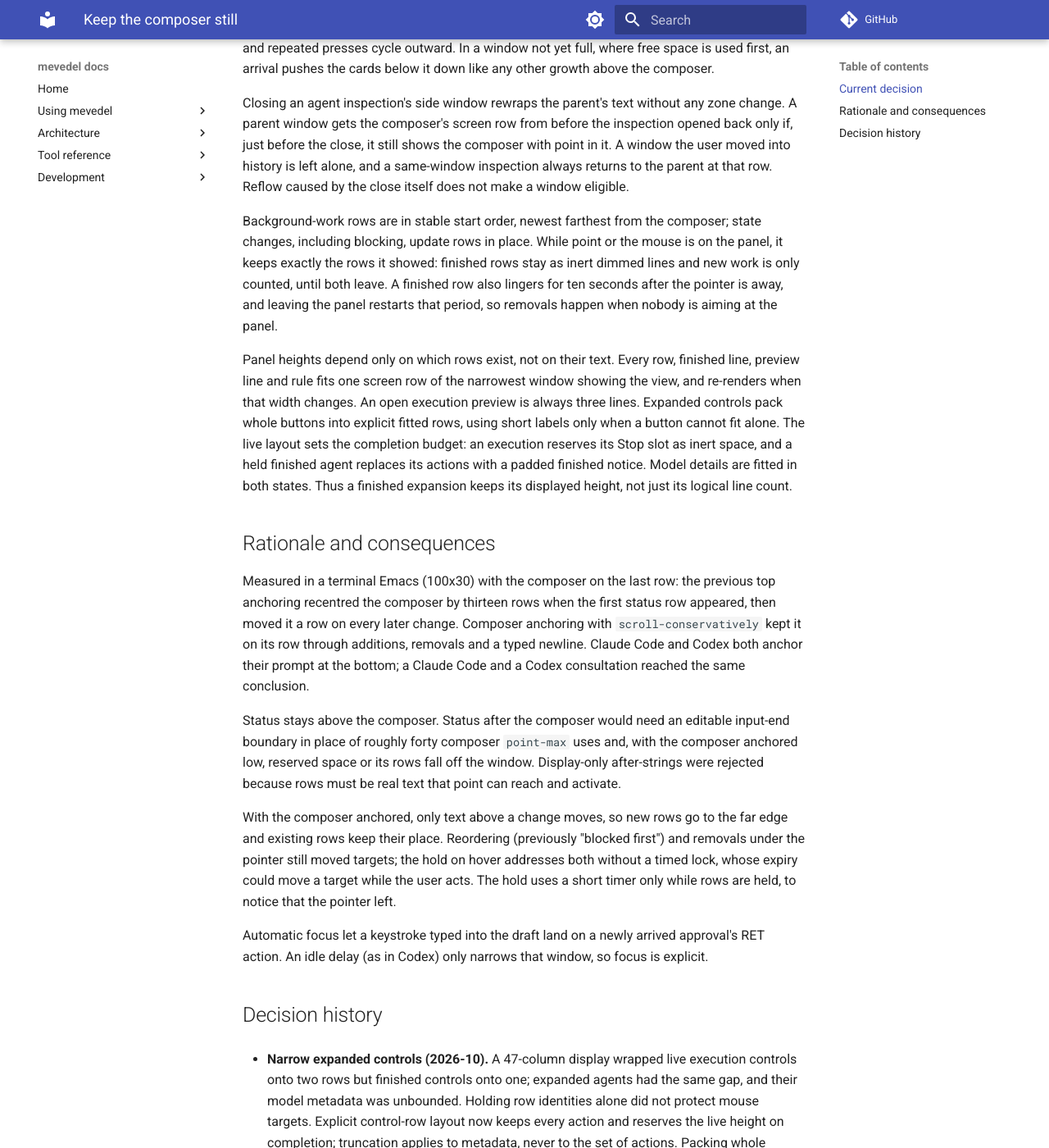
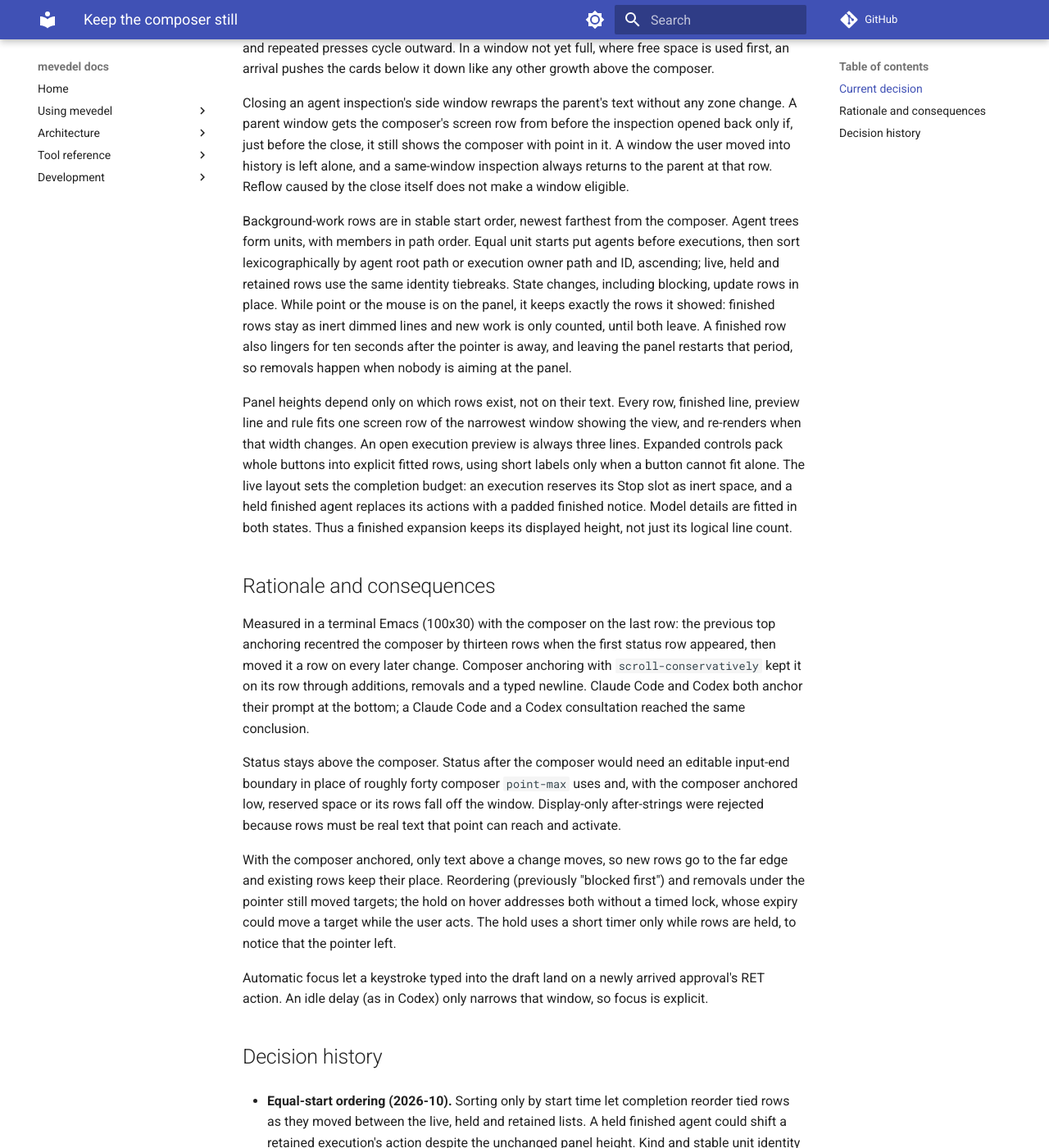
Before and after one commit to FrauH0lle/mevedel, an MkDocs documentation site: the page built from docs/adr/0126-keep-the-composer-still.md, in a window 1280 px wide and 1400 px high, scrolled down 1108 px. Shown: the whole window at 82% size. Built offline with MkDocs 1.6.1 and Material for MkDocs 9.7.7, drawn with Linux system fonts in a browser that asks for light colours; comment, search, counter and statistics services are not loaded; some of the changed text lies outside the part shown.

Commit message:
fix(view): Keep equal-start background rows in stable order
Completion changes collection order as rows move between live, held and retained lists. Break equal unit starts by kind and stable identity so actions stay on the same row.

* mevedel-view-execution.el (mevedel-view-execution--ordered): Keep the unit key while sorting; break ties by agent root path or execution owner and ID. Correct the module ordering commentary.

* test/test-mevedel-view-execution.el (mevedel-view-execution-fragment, mevedel-view-execution--ordered): Cover permuted equal starts, disappearing roots and held/retained completion without moving actions or altering a multiline draft.

* docs/view.md, docs/adr/0126-keep-the-composer-still.md: Document deterministic equal-start ordering and its rationale.

Validation: both added regressions fail against baseline. Four-file Eask run: 405 passed, one Markdown-grammar skip, no unexpected results or product diagnostics. Compile all 254 files without warnings; clean bytecode afterwards.

```diff
--- a/docs/adr/0126-keep-the-composer-still.md
+++ b/docs/adr/0126-keep-the-composer-still.md
@@ -57,9 +57,13 @@ and a same-window inspection always returns to the parent at that row. Reflow
 caused by the close itself does not make a window eligible.
 
 Background-work rows are in stable start order, newest farthest from the
-composer; state changes, including blocking, update rows in place. While point
-or the mouse is on the panel, it keeps exactly the rows it showed: finished rows
-stay as inert dimmed lines and new work is only counted, until both leave.
+composer. Agent trees form units, with members in path order. Equal unit starts
+put agents before executions, then sort lexicographically by agent root path or
+execution owner path and ID, ascending; live, held and retained rows use the
+same identity tiebreaks. State changes, including blocking, update rows in place.
+While point or the mouse is on the panel, it keeps exactly the rows it showed:
+finished rows stay as inert dimmed lines and new work is only counted, until
+both leave.
 A finished row also lingers for ten seconds after the pointer is away, and
 leaving the panel restarts that period, so removals happen when nobody is
 aiming at the panel.
@@ -101,6 +105,12 @@ approval's RET action. An idle delay (as in Codex) only narrows that window, so
 focus is explicit.
 
 ## Decision history
+
+- **Equal-start ordering (2026-10).** Sorting only by start time let completion
+  reorder tied rows as they moved between the live, held and retained lists.
+  A held finished agent could shift a retained execution's action despite the
+  unchanged panel height. Kind and stable unit identity now break start-time
+  ties, independently of collection order and lifecycle state.
 
 - **Narrow expanded controls (2026-10).** A 47-column display wrapped live
   execution controls onto two rows but finished controls onto one; expanded
```
Also changed, not shown: docs/view.md (+4 -1 lines), 2 other files.
